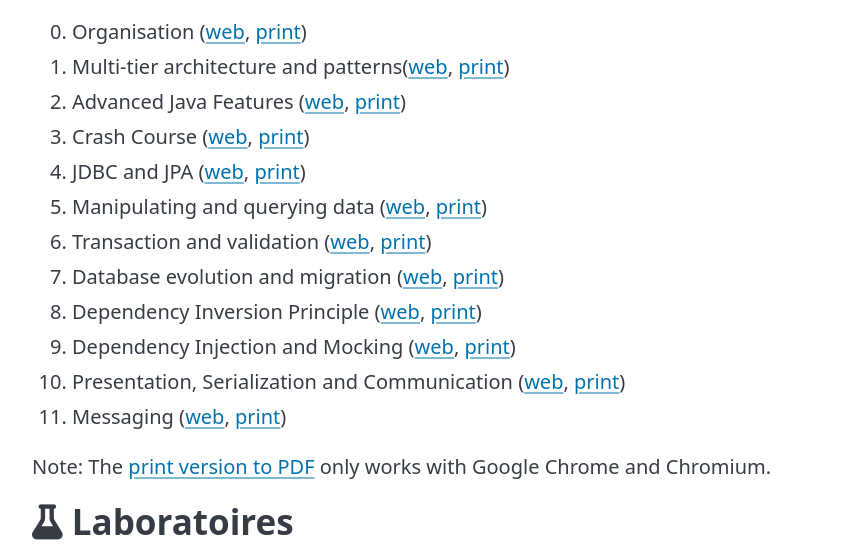
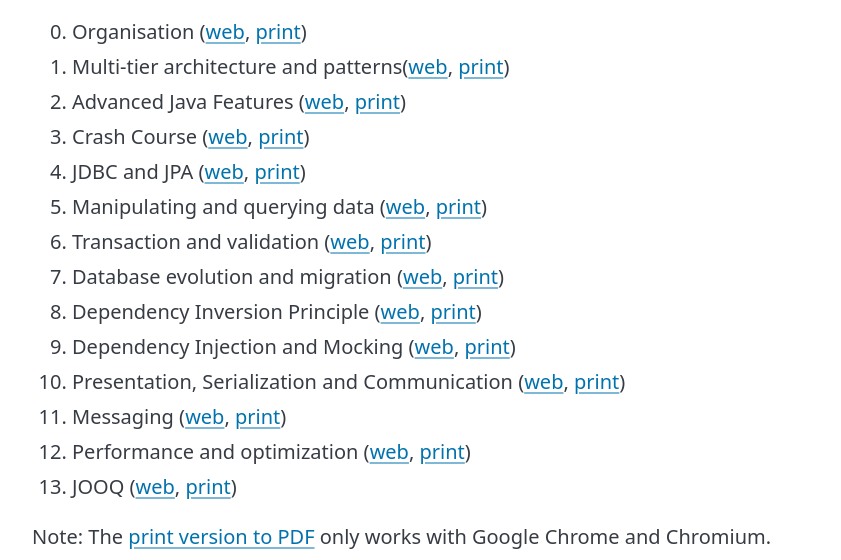
Before and after one commit to amt-classroom/amt-classroom.github.io, a website: page index.html in a window 1280 px wide. Shown: the part 228-788 px from the top of the page, without its empty margins (8-849 px from the left). Drawn offline with nearby package versions, Linux system fonts and the light colour scheme.

Commit message:
Minor modifications

```diff
--- a/index.html
+++ b/index.html
@@ -75,11 +75,8 @@
                         href="./slides/10-presentation-serialization-communication/index.html?showNotes=separate-page&print-pdf">print</a>)</li>
 
                 <li>Messaging (<a href="./slides/11-messaging/index.html">web</a>, <a href="./slides/11-messaging/index.html?showNotes=separate-page&print-pdf">print</a>)</li>
-                <!--
                 <li>Performance and optimization (<a href="./slides/12-performance-and-optimization/index.html">web</a>, <a href="./slides/12-performance-and-optimization/index.html?showNotes=separate-page&print-pdf">print</a>)</li>
-                <li>JOOQ (<a href="./slides/14-jooq/index.html">web</a>, <a href="./slides/14-jooq/index.html?showNotes=separate-page&print-pdf">print</a>)</li>
-                <li>GRPC (<a href="./slides/13-grpc/index.html">web</a>, <a href="./slides/13-grpc/index.html?showNotes=separate-page&print-pdf">print</a>)</li>
-                -->
+                <li>JOOQ (<a href="./slides/13-jooq/index.html">web</a>, <a href="./slides/13-jooq/index.html?showNotes=separate-page&print-pdf">print</a>)</li>
             </ol>
             <p>
                 Note: The
```
Also changed, not shown: slides/13-jooq/index.html (renamed from slides/14-jooq/index.html).
